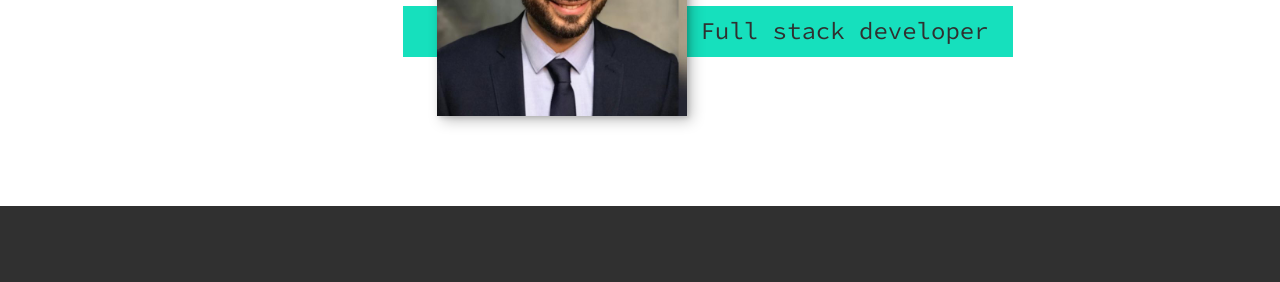
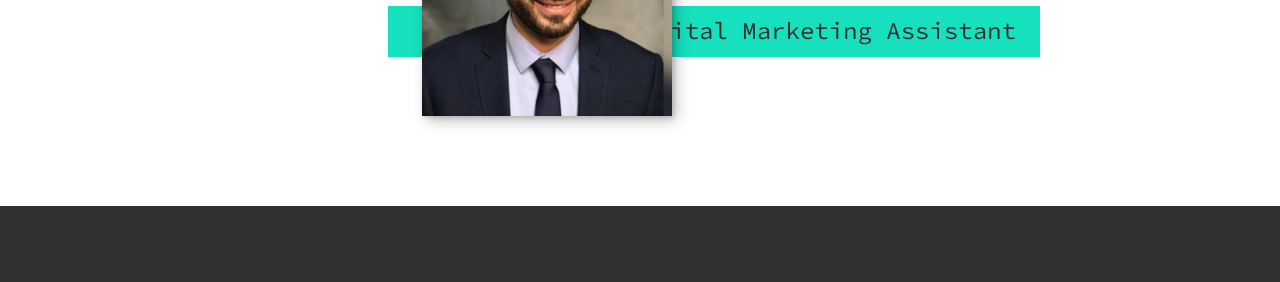
Before and after one commit to fedemurru/fedemurru.github.io, a plain HTML site: page Personal-website/index.html in a window 1280 px wide. Shown: the part 260-542 px from the top of the page. Drawn offline with nearby package versions, Linux system fonts and the light colour scheme.

Commit message:
Update index.html

```diff
--- a/Personal-website/index.html
+++ b/Personal-website/index.html
@@ -3,7 +3,7 @@
 <head>
 <meta charset="UTF-8">
 <meta name ='viewport' content ='width=device-width, intial-scale=1.0'>
-<title>DevFederico Portfolio Website</title>
+<title>Federico Portfolio Website</title>
 <link rel="stylesheet" href="./style.css">
 
    <!--fonts -->
@@ -36,7 +36,7 @@
     Hi, I am <strong class="federico">Federico</strong>
   </h1>
   <p class="section__subtitle section__subtitle--intro">
- Full stack developer
+ Digital Marketing Assistant
   </p>
   <img src="Photo-personal/Photome.png" alt=" Photo of me smiling" class="intro__img">
 </section>
```
